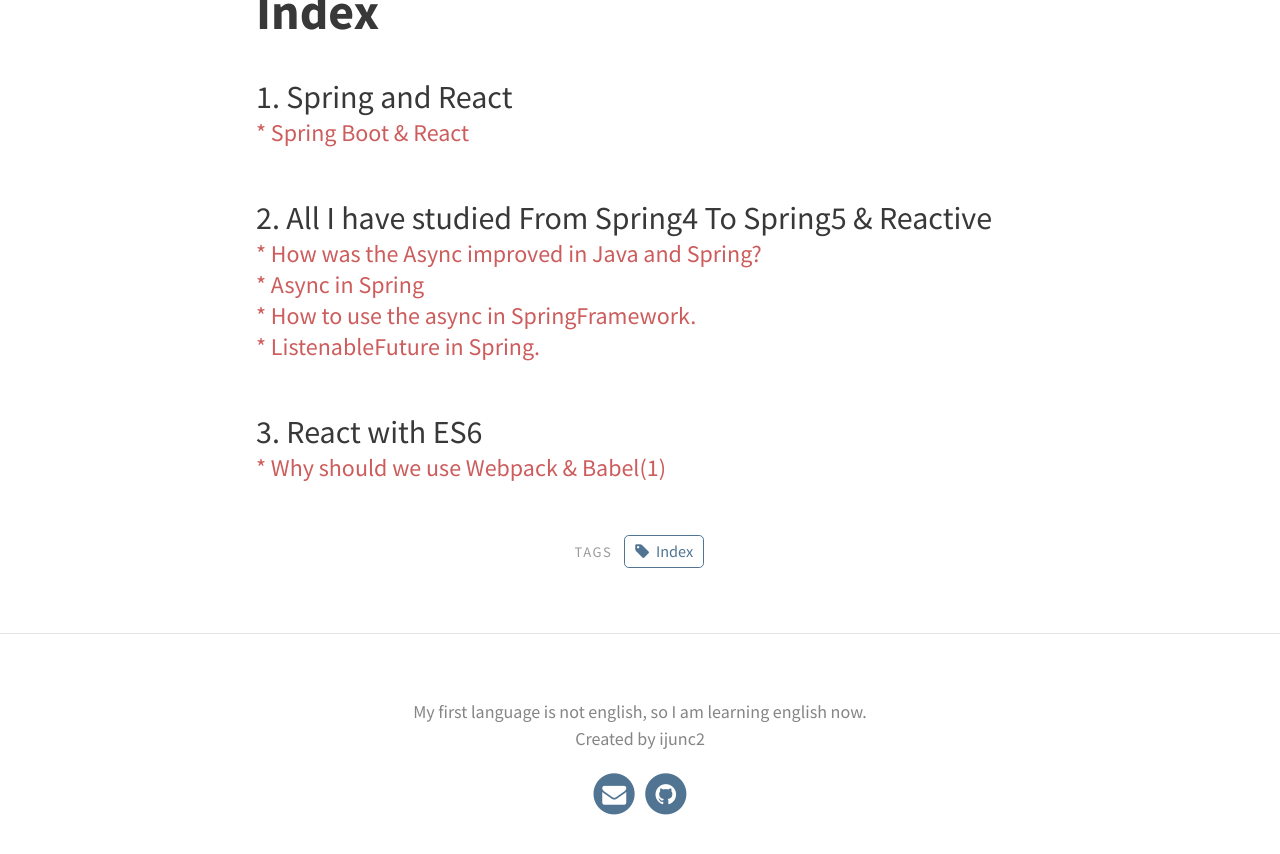
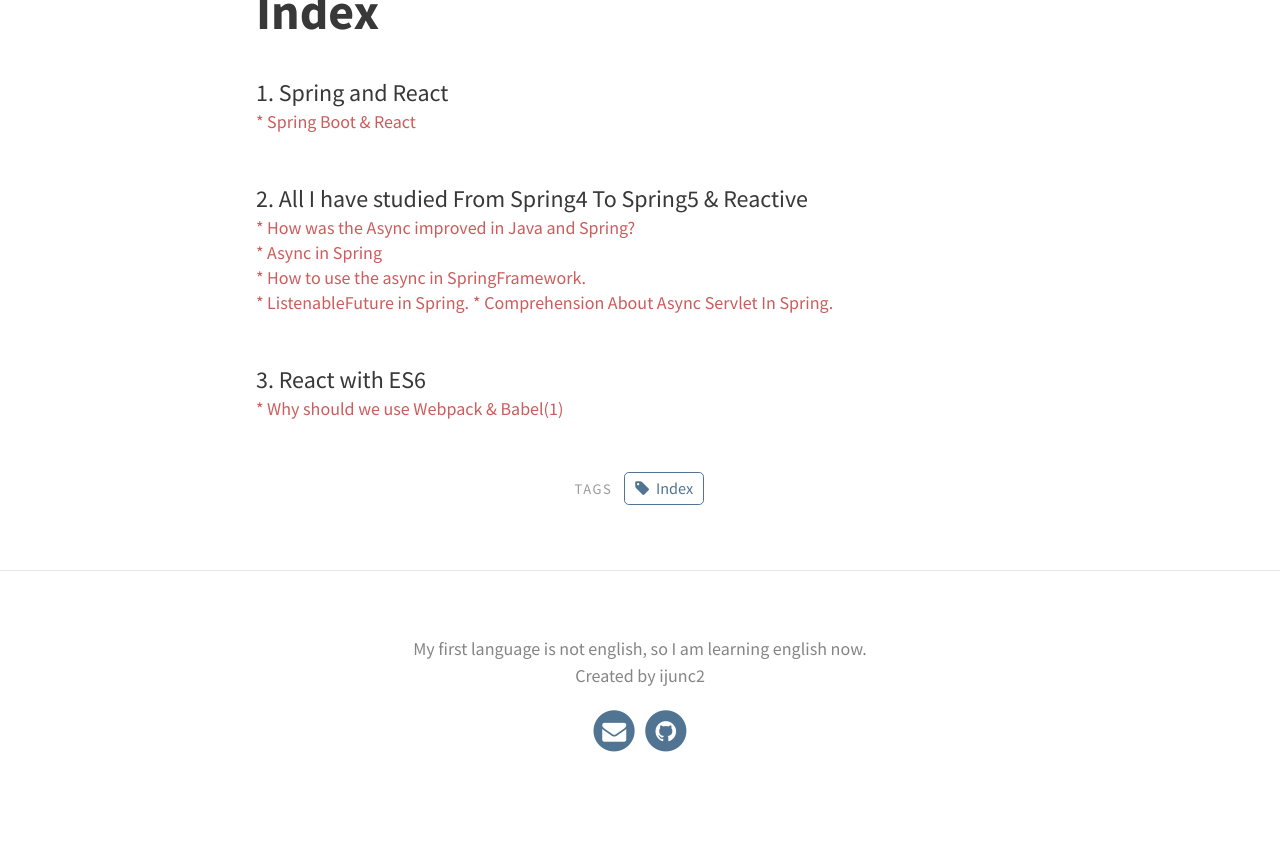
Before and after one commit to ijunc2/ijunc2.github.com, a Jekyll site: the page built from pages/1index.md, in a window 1280 px wide and 900 px high, scrolled down 918 px. Shown: the top 854 px of the window. Built offline with Jekyll 4.4.1, drawn with Linux system fonts in a browser that asks for light colours.

Commit message:
update the index

```diff
--- a/pages/1index.md
+++ b/pages/1index.md
@@ -18,35 +18,38 @@ This is the index of My Blogs. I am going to share my experiences and what I hav
 
 # Index
 
-<div><font size="6" >1. Spring and React</font>
+<div><font size="5" >1. Spring and React</font>
   <br/>
   <a href="/2017/12/29/My-First-Blog.html" >
-    <font size="5" color="#CD5C5C">* Spring Boot & React</font>
+    <font size="4" color="#CD5C5C">* Spring Boot & React</font>
   </a>
 </div>
 
 <br/>
-<div><font size="6" >2. All I have studied From Spring4 To Spring5 & Reactive</font>
+<div><font size="5" >2. All I have studied From Spring4 To Spring5 & Reactive</font>
   <br/>
   <a href="/2018/01/03/third.html" >
-    <font size="5" color="#CD5C5C">* How was the Async improved in Java and Spring?</font>
+    <font size="4" color="#CD5C5C">* How was the Async improved in Java and Spring?</font>
   </a><br/>
   <a href="/2018/01/06/forth.html" >
-    <font size="5" color="#CD5C5C">* Async in Spring</font>
+    <font size="4" color="#CD5C5C">* Async in Spring</font>
   </a><br/>
   <a href="/2018/01/08/fifth.html" >
-    <font size="5" color="#CD5C5C">* How to use the async in SpringFramework.</font>
+    <font size="4" color="#CD5C5C">* How to use the async in SpringFramework.</font>
   </a><br/>
   <a href="/2018/01/14/sixth.html" >
-    <font size="5" color="#CD5C5C">* ListenableFuture in Spring.</font>
+    <font size="4" color="#CD5C5C">* ListenableFuture in Spring.</font>
+  </a>
+  <a href="/2018/02/01/seventh.html" >
+    <font size="4" color="#CD5C5C">* Comprehension About Async Servlet In Spring.</font>
   </a>
 </div>
 
 <br/>
-<div><font size="6" >3. React with ES6</font>
+<div><font size="5" >3. React with ES6</font>
   <br/>
   <a href="/2017/12/30/second.html" >
-    <font size="5" color="#CD5C5C">* Why should we use Webpack & Babel(1)</font>
+    <font size="4" color="#CD5C5C">* Why should we use Webpack & Babel(1)</font>
   </a>
 </div>
 <br/>
```
